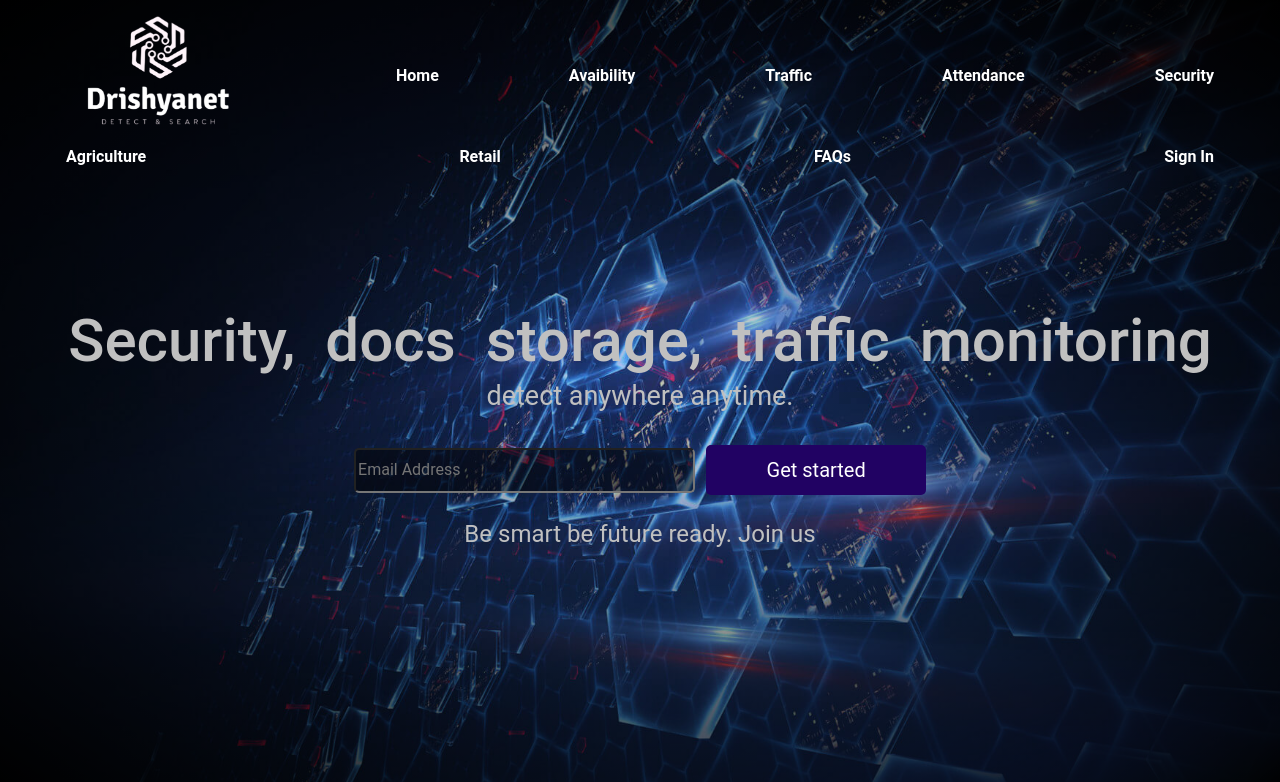
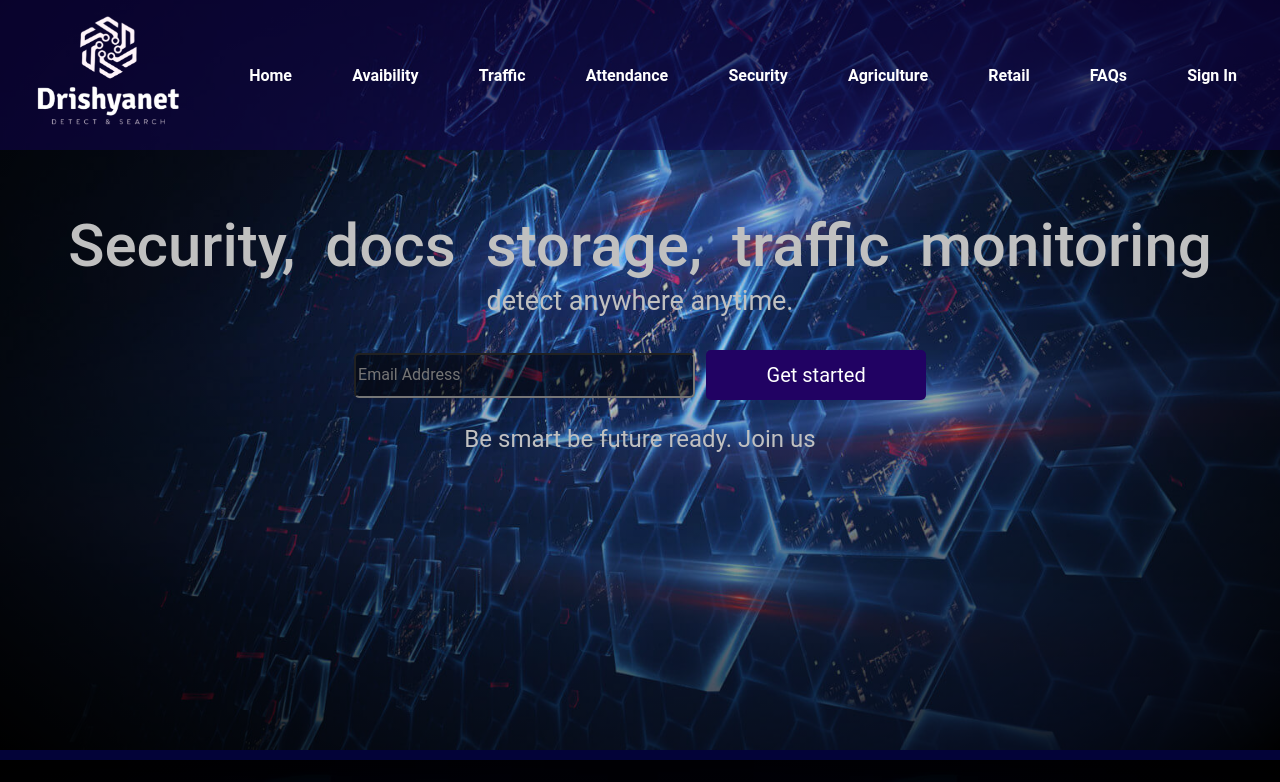
Before and after one commit to gaurang-knight007/drishyanet-, a plain HTML site: page index.html in a window 1280 px wide. Shown: the top 782 px of the page. Drawn offline with nearby package versions, Linux system fonts and the light colour scheme.

Commit message:
Update style.css
made navbar

```diff
--- a/style.css
+++ b/style.css
@@ -22,58 +22,49 @@ body
 }
 
 
-.navbar
-{
+.navbar {
   display: flex;
   flex-direction: row;
-  position: sticky;
+  position: fixed;
   align-items: center;
   width: 100%;
-  height: 100px;
-  min-height: 150px;
-  align-items: center;
+  height: 150px;
+  max-height: 400px;
   justify-content: space-between;
   background-color: transparent;
-  align-self: center;
+  background-color: #12055184;
 }
 
-.navbar li
-{
-  margin: 0 50px;
+.navbar li {
   list-style-type: none;
-  position: sticky;
   display: flex;
   flex-direction: row;
 }
 
-.logo img
-{
+.logo img {
   width: 200px;
-  display: flex;
-  flex-direction: column;
-  align-items: center;
-  justify-content: center;
-  align-self: center;
-  position: sticky;
 }
 
 .logo {
   display: flex;
-  flex-direction: column;
   align-items: center;
-  justify-content: center;
-  align-self: center;
-  position: sticky;
+}
+
+.buttons1 {
+  padding: 7px 17px;
+  color: white;
+  margin: 0 10px; /* Adjust the margin for spacing between buttons */
+  border-radius: 2px;
 }
 
 .buttons {
   background-color: #120551;
   padding: 7px 17px;
   color: white;
-  display: flex;
-  flex-direction: row;
+  margin: 0 10px; /* Adjust the margin for spacing between buttons */
   border-radius: 2px;
 }
+
 
 .main {
   width: 100%;
@@ -84,7 +75,7 @@ body
   justify-content: center;
   display: flex;
   background-position: center;
-  min-height: 790px;
+  min-height: 900px;
   background-image: radial-gradient(rgb(0, 0, 0, 0), rgb(0, 0, 0)),
     url(dw.png);
   }
```
